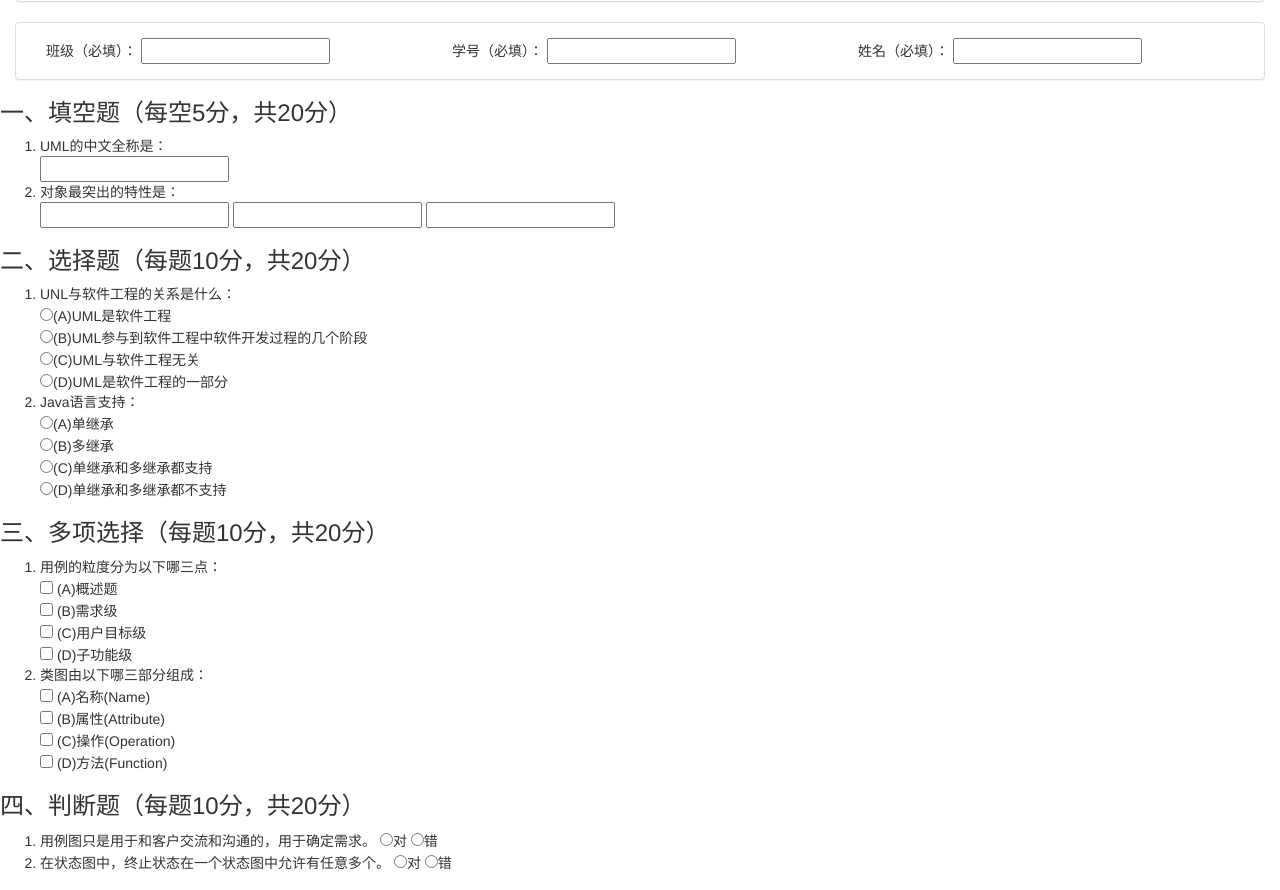
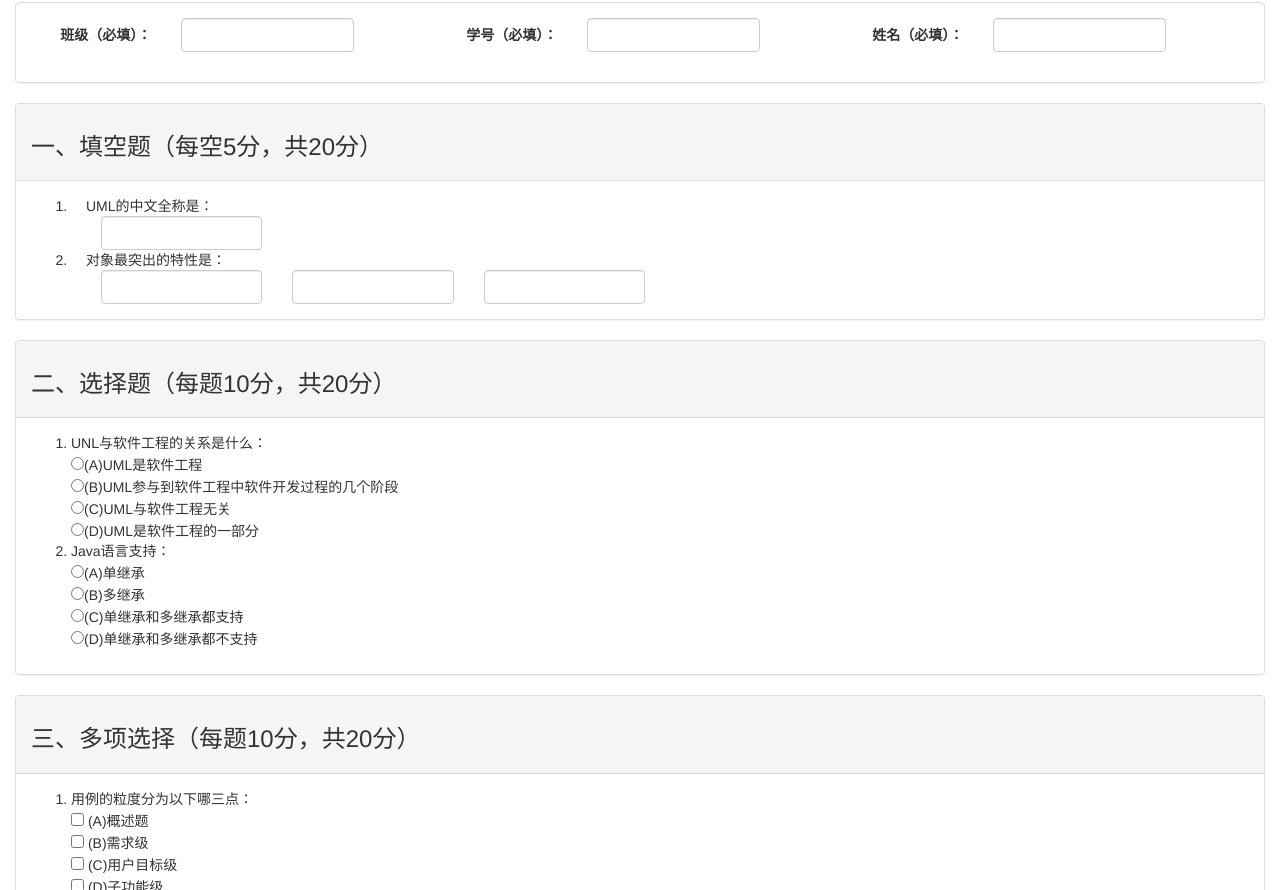
Before and after one commit to tw-lab-roadmap-1/zhangtian-task3, a plain HTML site: page exam.html in a window 1280 px wide. Shown: the part 140-1030 px from the top of the page. Drawn offline with nearby package versions, Linux system fonts and the light colour scheme.

Commit message:
add panel and modify input style

```diff
--- a/exam.html
+++ b/exam.html
@@ -22,39 +22,78 @@
     <div class="panel panel-default">
         <div class="panel-body">
             <div class="col-md-4">
-                <span>班级（必填）：</span>
-                <input type="text" id="class">
+                <form class="form-horizontal" role="form">
+                    <div class="form-group">
+                        <label class="col-md-4 control-label">班级（必填）：</label>
+                        <div class="col-md-6">
+                            <input type="text" class="form-control" id="class">
+                        </div>
+                    </div>
+                </form>
             </div>
             <div class="col-md-4">
-                <span>学号（必填）：</span>
-                <input type="text" id="schoolNumber">
+                <form class="form-horizontal" role="form">
+                    <div class="form-group">
+                        <label class="col-md-4 control-label">学号（必填）：</label>
+                        <div class="col-md-6">
+                            <input type="text" class="form-control" id="schoolNumber">
+                        </div>
+                    </div>
+                </form>
             </div>
             <div class="col-md-4">
-                <span>姓名（必填）：</span>
-                <input type="text" id="name">
+                <form class="form-horizontal" role="form">
+                    <div class="form-group">
+                        <label class="col-md-4 control-label">姓名（必填）：</label>
+                        <div class="col-md-6">
+                            <input type="text" class="form-control" id="name">
+                        </div>
+                    </div>
+                </form>
             </div>
         </div>
     </div>
 </div>
+
+<div class="col-md-12">
+    <div class="panel panel-default">
+        <div class="panel-heading">
+            <h3>一、填空题（每空5分，共20分）</h3>
+        </div>
+        <div class="panel-body">
+            <ol>
+                <li class="col-md-12">
+                    <span>UML的中文全称是：</span>
                     <div>
-    <h3>一、填空题（每空5分，共20分）</h3>
-    <ol>
-        <li>
-            <span>UML的中文全称是：</span>
-            <div><input type="text" id="1-1"></div>
+                        <div class="col-md-2">
+                            <input type="text" class="form-control" id="1-1">
+                        </div>
+                    </div>
                 </li>
-        <li>
+                <li class="col-md-12">
                     <span>对象最突出的特性是：</span>
                     <div>
-                <input type="text" id="1-1-1">
-                <input type="text" id="1-1-2">
-                <input type="text" id="1-1-3">
+                        <div class="col-md-2">
+                            <input type="text" class="form-control" id="1-1-1">
+                        </div>
+                        <div class="col-md-2">
+                            <input type="text" class="form-control" id="1-1-2">
+                        </div>
+                        <div class="col-md-2">
+                            <input type="text" class="form-control" id="1-1-3">
+                        </div>
                     </div>
                 </li>
             </ol>
         </div>
-<div>
+
+    </div>
+
+    <div class="panel panel-default">
+        <div class="panel-heading">
             <h3>二、选择题（每题10分，共20分）</h3>
+        </div>
+        <div class="panel-body">
             <ol>
                 <li>
                     <span>UNL与软件工程的关系是什么：</span>
@@ -72,8 +111,13 @@
                 </li>
             </ol>
         </div>
-<div>
+    </div>
+
+    <div class="panel panel-default">
+        <div class="panel-heading">
             <h3>三、多项选择（每题10分，共20分）</h3>
+        </div>
+        <div class="panel-body">
             <ol>
                 <li>
                     <span>用例的粒度分为以下哪三点：</span>
@@ -115,8 +159,12 @@
                 </li>
             </ol>
         </div>
-<div>
+    </div>
+    <div class="panel panel-default">
+        <div class="panel-heading">
             <h3>四、判断题（每题10分，共20分）</h3>
+        </div>
+        <div class="panel-body">
             <ol>
                 <li>
                     <span>用例图只是用于和客户交流和沟通的，用于确定需求。</span>
@@ -130,14 +178,22 @@
                 </li>
             </ol>
         </div>
-<div>
+    </div>
+    <div class="panel panel-default">
+        <div class="panel-heading">
             <h3>五、简答题（每题20分，共20分）</h3>
+        </div>
+        <div class="panel-body">
             <ol>
                 <li>
                     <span>简述什么是模型以及模型的表现形式？</span>
-            <textarea name="textarea" id="textarea" cols="30" rows="10"></textarea>
+                    <div>
+                        <textarea class="form-control" rows="3" name="textarea" id="textarea"></textarea>
+                    </div>
                 </li>
             </ol>
+        </div>
+    </div>
 </div>
 <input type="submit" value="计算分数">
 </body>
```
Lines whose indentation alone changed are shown as unchanged.
